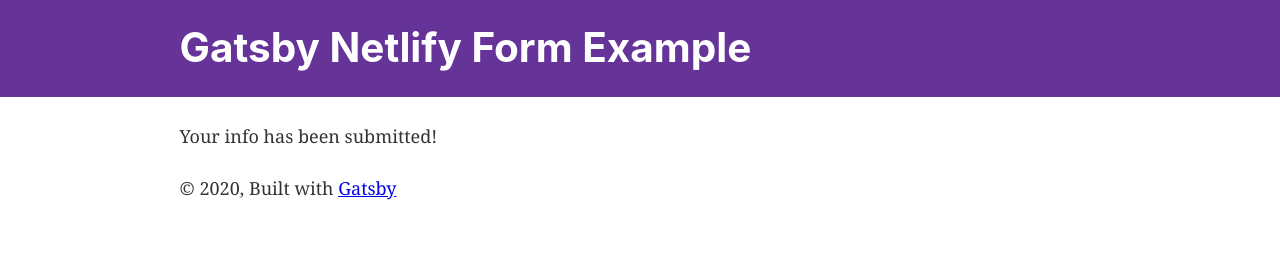
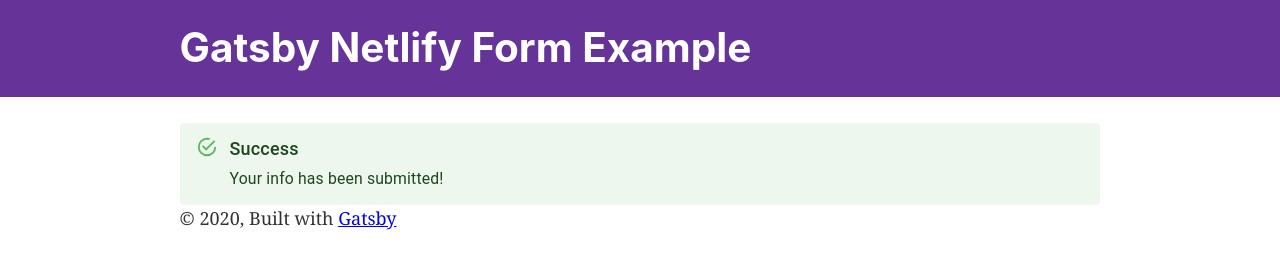
Before and after one commit to evert-arias/gatsby-netlify-form-example, a Gatsby site: page /thanks in a window 1280 px wide. Built offline with nearby package versions, Linux system fonts and the light colour scheme; Gatsby itself is replaced by a stand-in of ours.

Commit message:
Update thanks page

```diff
--- a/src/pages/thanks.js
+++ b/src/pages/thanks.js
@@ -1,10 +1,28 @@
 import React from "react"
 import Layout from "../components/layout"
+import { makeStyles } from "@material-ui/core/styles"
+import { Alert, AlertTitle } from "@material-ui/lab"
+
+
+const useStyles = makeStyles(theme => ({
+  root: {
+    width: "100%",
+    "& > * + *": {
+      marginTop: theme.spacing(2),
+    },
+  },
+}))
 
 const Thanks = () => {
+  const classes = useStyles()
   return (
     <Layout>
-      <p>Your info has been submitted!</p>
+      <div className={classes.root}>
+        <Alert severity="success">
+          <AlertTitle>Success</AlertTitle>
+          Your info has been submitted!
+        </Alert>
+      </div>
     </Layout>
   )
 }
```
